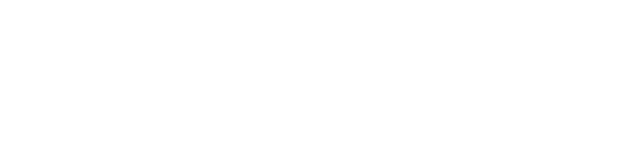
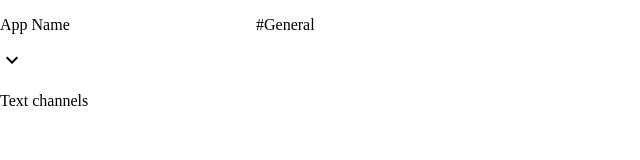
Before and after one commit to Linzeur/js-discord-clon, a website: page public/index.html in a window 1280 px wide. Shown: the whole page, without its empty margins (0-640 px from the left). Drawn offline with Linux system fonts and the light colour scheme.

Commit message:
update markup

```diff
--- a/public/index.html
+++ b/public/index.html
@@ -8,9 +8,25 @@
     <title>Discord</title>
   </head>
   <body>
-    <section class="app-name"></section>
-    <section class="channel-option"></section>
-    <section class="channels"></section>
+    <section class="app-name">
+      <p class="group-name">App Name</p>
+    </section>
+    <section class="channel-option">
+      <p class="channel_name">#General</p>
+    </section>
+    <section class="channels">
+      <div class="text_channels">
+        <svg class="icon-WnO6o2" width="24" height="24" viewBox="0 0 24 24">
+          <path
+            fill="currentColor"
+            fill-rule="evenodd"
+            clip-rule="evenodd"
+            d="M16.59 8.59004L12 13.17L7.41 8.59004L6 10L12 16L18 10L16.59 8.59004Z"
+          ></path>
+        </svg>
+        <p class="text_channels">Text channels</p>
+      </div>
+    </section>
     <section class="chat-room"></section>
     <script src="./assets/js/db-fake.js"></script>
     <script src="./assets/js/index.js"></script>
--- a/public/style.css
+++ b/public/style.css
@@ -3,6 +3,7 @@ body {
   display: grid;
   grid-template: 48px 1fr/ 20% 1fr;
   height: 100vh;
+  width: 100vw;
   grid-template-areas:
   "app-name channel-option"
   "channels chat-room";
@@ -14,12 +15,15 @@ body {
   .app-name {
   grid-area: app-name;
   }
+
   .channel-option {
   grid-area: channel-option;
   }
+
   .channels {
   grid-area: channels;
   }
+
   .chat-room {
   grid-area: chat-room;
   }
```
Lines whose indentation alone changed are shown as unchanged.
